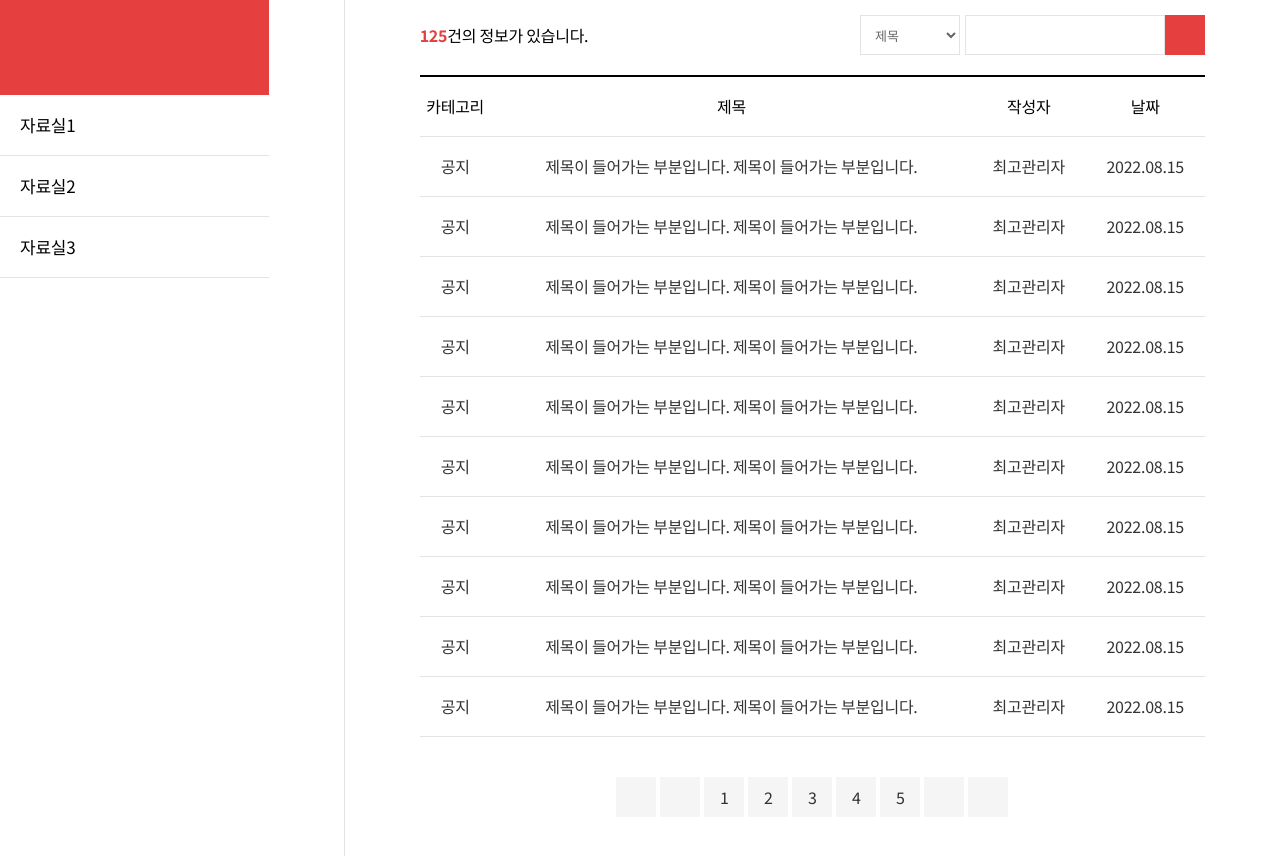
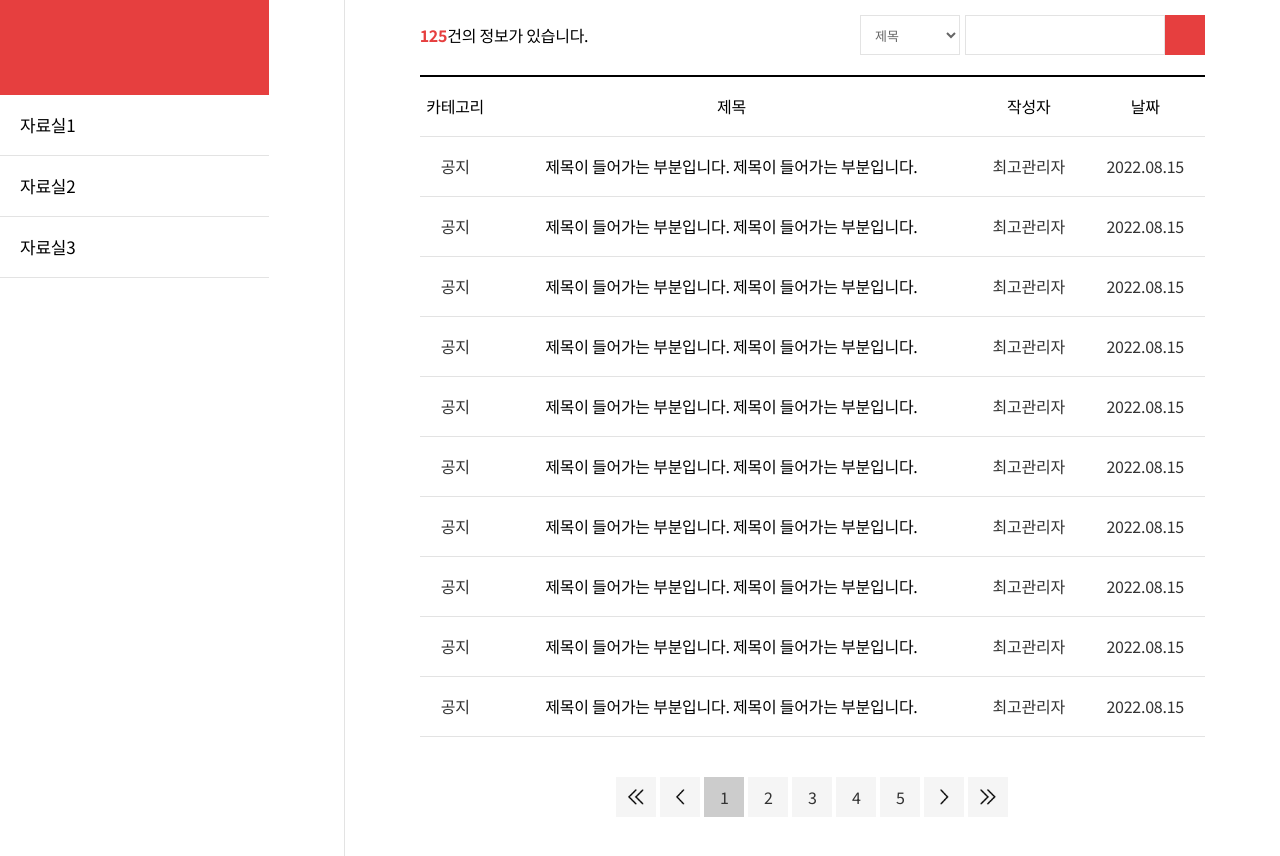
Before and after one commit to bskgo88/myroot, a Vue app: page /databoard in a window 1280 px wide. Shown: the part 560-1416 px from the top of the page. Built offline with nearby package versions, Linux system fonts and the light colour scheme.

Commit message:
자료실 늘리기

```diff
--- a/src/assets/scss/sub.scss
+++ b/src/assets/scss/sub.scss
@@ -73,7 +73,16 @@
 		tr {
 			border-bottom:1px solid #e3e3e3;
 			th {height:60px; text-align:center; font-size:16px; color:#000000; font-weight:400;}
-			td {height:60px; text-align:center; padding:0 10px; font-size:16px; color:#333333;}
+			td {
+				height:60px; text-align:center; padding:0 10px; font-size:16px; color:#333333;
+				a {
+					display:block; color:#000000; transition:0.25s;
+				}
+			}
+			&:hover td {
+				background-color:#f5f5f5;
+				a {color:#e63f3f;}
+			}
 		}
 	}
 }
@@ -82,5 +91,7 @@
 	display:flex; width:100%; justify-content:center; align-items:center; flex-direction:row; margin-top:40px;
 	.icon {
 		display:inline-flex; width:40px; height:40px; margin:0 2px; background-color:#F5F5F5; justify-content:center; align-items:center; font-size:16px; cursor:pointer;
+		background-position:50% 50%; background-repeat:no-repeat; background-size:auto 16px;
+		&.active {background-color:#cccccc;}
 	}
 }
--- a/src/components/sub/board/mtboard.vue
+++ b/src/components/sub/board/mtboard.vue
@@ -29,7 +29,7 @@
                 </tr>
                 <tr v-for="item in 10" :key="item">
                     <td>공지</td>
-                    <td>제목이 들어가는 부분입니다. 제목이 들어가는 부분입니다.</td>
+                    <td><router-link to="/view">제목이 들어가는 부분입니다. 제목이 들어가는 부분입니다.</router-link></td>
                     <td>최고관리자</td>
                     <td>2022.08.15</td>
                 </tr>
--- a/src/components/sub/board/paging.vue
+++ b/src/components/sub/board/paging.vue
@@ -1,14 +1,14 @@
 <template>
     <div class="pagination">
-        <span class="icon first"></span>
-        <span class="icon prev"></span>
-        <span class="icon">1</span>
+        <span class="icon first" :style="{'background-image': 'url(' + require('@/assets/images/icon/icon-first.png') + ')'}"></span>
+        <span class="icon prev" :style="{'background-image': 'url(' + require('@/assets/images/icon/icon-prev.png') + ')'}"></span>
+        <span class="icon active">1</span>
         <span class="icon">2</span>
         <span class="icon">3</span>
         <span class="icon">4</span>
         <span class="icon">5</span>
-        <span class="icon next"></span>
-        <span class="icon last"></span>
+        <span class="icon next" :style="{'background-image': 'url(' + require('@/assets/images/icon/icon-next.png') + ')'}"></span>
+        <span class="icon last" :style="{'background-image': 'url(' + require('@/assets/images/icon/icon-last.png') + ')'}"></span>
     </div>
   </template>
 
--- a/src/components/sub/subHeader.vue
+++ b/src/components/sub/subHeader.vue
@@ -7,6 +7,8 @@
 
       <li v-if="SetListCode === 5"><router-link to="/databoard">자료실</router-link></li>
       <li v-if="SetListCode === 5 && SetListSubCode === 1"><router-link to="/databoard">자료실1</router-link></li>
+      <li v-if="SetListCode === 5 && SetListSubCode === 2"><router-link to="/databoard2">자료실2</router-link></li>
+      <li v-if="SetListCode === 5 && SetListSubCode === 3"><router-link to="/databoard3">자료실3</router-link></li>
 
       <li v-if="SetListCode === 6"><router-link to="/notice">열린마당</router-link></li>
       <li v-if="SetListCode === 6 && SetListSubCode === 1"><router-link to="/notice">공지사항</router-link></li>
--- a/src/components/sub/subSideBox.vue
+++ b/src/components/sub/subSideBox.vue
@@ -11,8 +11,8 @@
 
     <ul class="SSInBox" v-if="SetListNum === 5">
       <li><router-link to="/databoard">자료실1</router-link></li>
-      <li><router-link to="/databoard">자료실2</router-link></li>
-      <li><router-link to="/databoard">자료실3</router-link></li>
+      <li><router-link to="/databoard2">자료실2</router-link></li>
+      <li><router-link to="/databoard3">자료실3</router-link></li>
     </ul>
 
     <ul class="SSInBox" v-if="SetListNum === 6">
--- a/src/router/index.js
+++ b/src/router/index.js
@@ -45,7 +45,7 @@ const routes = [
     },
   },
 
-  //열린마당
+  //자료실
   {
     path: "/databoard",
     name: "자료실",
@@ -55,7 +55,31 @@ const routes = [
       code:5,
       subcode:1,
       subType:true,
-      subname:"공지 사항",
+      subname:"자료실",
+    },
+  },
+  {
+    path: "/databoard2",
+    name: "자료실2",
+    component: databoard,
+    meta: {
+      headerSub: true,
+      code:5,
+      subcode:2,
+      subType:true,
+      subname:"자료실2",
+    },
+  },
+  {
+    path: "/databoard3",
+    name: "자료실3",
+    component: databoard,
+    meta: {
+      headerSub: true,
+      code:5,
+      subcode:3,
+      subType:true,
+      subname:"자료실3",
     },
   },
 
```
Also changed, not shown: src/components/sub/data/databoard2.vue (added, +45 -0 lines), src/components/sub/data/databoard3.vue (added, +45 -0 lines).
